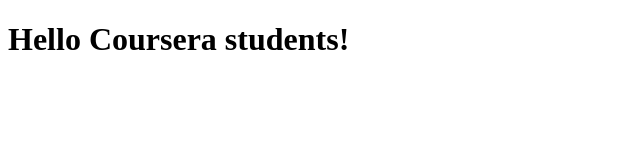
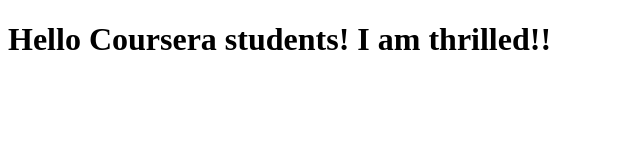
Before and after one commit to santoshchn1975/coursera-test, a plain HTML site: page index.html in a window 1280 px wide. Shown: the whole page, without its empty margins (0-640 px from the left). Drawn offline with Linux system fonts and the light colour scheme.

Commit message:
updated file.

```diff
--- a/index.html
+++ b/index.html
@@ -5,6 +5,6 @@
         <title>Hello Coursera</title>
     </head>
     <body>
-       <h1> Hello Coursera students!</h1>
+       <h1> Hello Coursera students! I am thrilled!!</h1>
     </body>
 </html>
```
